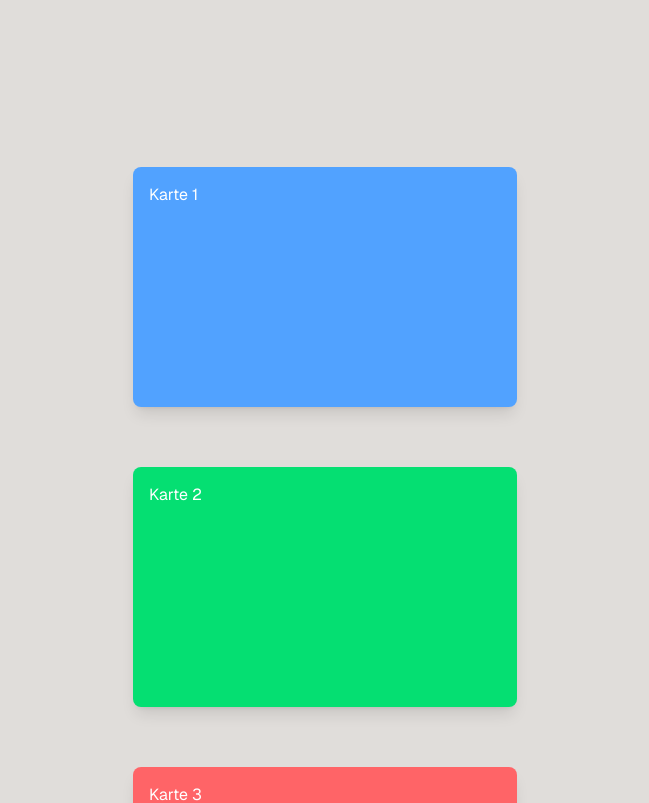
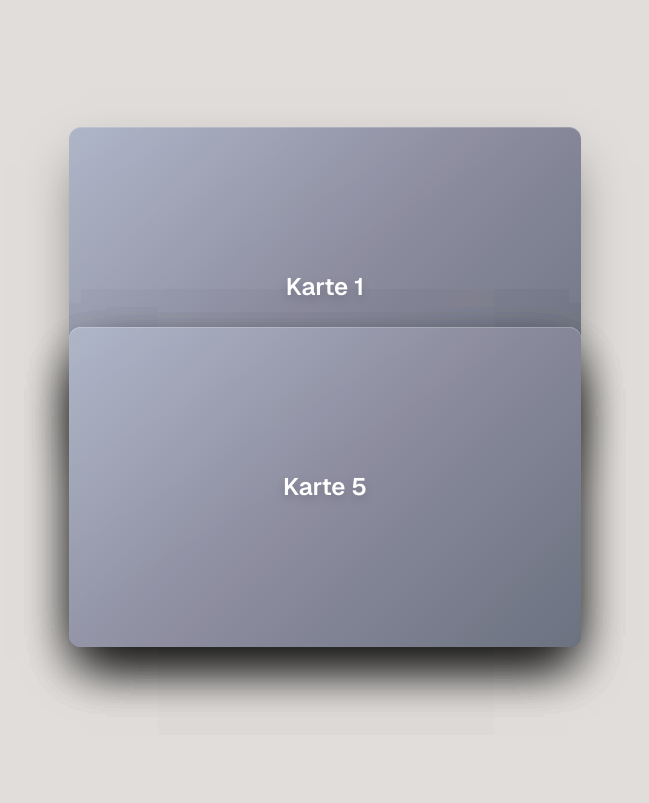
Before and after one commit to JonasHertt/MyWebsite, a Next.js app: page / in a window 1280 px wide. Shown: the part 580-1383 px from the top of the page, without its empty margins (315-964 px from the left). Built offline with nearby package versions, Linux system fonts and the light colour scheme.

Commit message:
adds prettier cardscrolling

```diff
--- a/components/ScrollCards.tsx
+++ b/components/ScrollCards.tsx
@@ -6,56 +6,101 @@ export default function StackedCardsMotion() {
   const { scrollY } = useScroll();
 
   // Scroll-Bereiche - angepasst für größere Karten (proportional größere Offsets)
-  const y1 = useTransform(scrollY, [0, 300, 600, 900], [300, -80, -90, -100]);
-  const y2 = useTransform(scrollY, [300, 600, 900, 1200], [600, -65, -75, -85]);
-  const y3 = useTransform(scrollY, [600, 900, 1200, 1500], [900, -50, -60, -70]);
-  const y4 = useTransform(scrollY, [900, 1200, 1500, 1800], [1200, -35, -45, -55]);
-  const y5 = useTransform(scrollY, [1200, 1500, 1800, 2100], [1500, -20, -30, -40]);
+  const y1 = useTransform(scrollY, [0, 500], [300, -100]);
+  const y2 = useTransform(scrollY, [500, 1000], [500, -85]);
+  const y3 = useTransform(scrollY, [1000, 1500], [500, -70]);
+  const y4 = useTransform(scrollY, [1500, 2000], [500, -55]);
+  const y5 = useTransform(scrollY, [2000, 2500], [500, -40]);
 
-  const s1 = useTransform(scrollY, [0, 200, 400, 600], [1, 0.96, 0.92, 0.88]);
-  const s2 = useTransform(scrollY, [200, 400, 600, 800], [1, 0.97, 0.92, 0.90]);
-  const s3 = useTransform(scrollY, [400, 600, 800, 1000], [1, 0.98, 0.94, 0.92]);
-  const s4 = useTransform(scrollY, [600, 800, 1000, 1200], [1, 0.99, 0.95, 0.94]);
-  const s5 = useTransform(scrollY, [800, 1000, 1200, 1400], [1, 1, 0.96, 0.96]);
+  const s1 = useTransform(scrollY, [0, 500], [1, 0.74]);
+  const s2 = useTransform(scrollY, [500, 1000], [1, 0.77]);
+  const s3 = useTransform(scrollY, [1000, 1500], [1, 0.80]);
+  const s4 = useTransform(scrollY, [1500, 2000], [1, 0.83]);
+  const s5 = useTransform(scrollY, [2000, 2500], [1, 0.86]);
 
 
 
+  const cardStyle = {
+    background: 'linear-gradient(135deg,rgb(170, 178, 197) 0%,rgb(141, 141, 159) 50%,rgb(107, 114, 128) 100%)',
+    boxShadow: '0 25px 50px -12px rgba(0, 0, 0, 0.5), inset 0 1px 0 rgba(255, 255, 255, 0.2)'
+  };
+
   return (
-    <div className="relative h-[2500px] flex justify-center">
+    <div className="relative h-[2700px] flex justify-center">
       <div className="sticky top-40 h-[300px] w-full flex justify-center items-center">
         <motion.div
-          className="absolute w-[30vw] h-[18.75vw] bg-blue-400 text-white p-4 rounded-lg shadow-lg z-10"
-          style={{ y: y1, scale: s1 }}
+          className="absolute w-[40vw] h-[25vw] rounded-xl shadow-2xl overflow-hidden"
+          style={{
+            y: y1,
+            scale: s1,
+            zIndex: 10,
+            ...cardStyle
+          }}
         >
-          Karte 1
+          <div className="absolute inset-0 bg-gradient-to-br from-white/5 via-transparent to-transparent pointer-events-none"></div>
+          <div className="relative h-full p-6 text-gray-800 flex items-center justify-center">
+            <span className="text-2xl font-semibold drop-shadow-lg text-white">Karte 1</span>
+          </div>
         </motion.div>
 
         <motion.div
-          className="absolute w-[30vw] h-[18.75vw] bg-green-400 text-white p-4 rounded-lg shadow-lg z-20"
-          style={{ y: y2, scale: s2 }}
+          className="absolute w-[40vw] h-[25vw] rounded-xl shadow-2xl overflow-hidden"
+          style={{
+            y: y2,
+            scale: s2,
+            zIndex: 20,
+            ...cardStyle
+          }}
         >
-          Karte 2
+          <div className="absolute inset-0 bg-gradient-to-br from-white/5 via-transparent to-transparent pointer-events-none"></div>
+          <div className="relative h-full p-6 text-gray-800 flex items-center justify-center">
+            <span className="text-2xl font-semibold drop-shadow-lg text-white">Karte 2</span>
+          </div>
         </motion.div>
 
         <motion.div
-          className="absolute w-[30vw] h-[18.75vw] bg-red-400 text-white p-4 rounded-lg shadow-lg z-30"
-          style={{ y: y3, scale: s3 }}
+          className="absolute w-[40vw] h-[25vw] rounded-xl shadow-2xl overflow-hidden"
+          style={{
+            y: y3,
+            scale: s3,
+            zIndex: 30,
+            ...cardStyle
+          }}
         >
-          Karte 3
+          <div className="absolute inset-0 bg-gradient-to-br from-white/5 via-transparent to-transparent pointer-events-none"></div>
+          <div className="relative h-full p-6 text-gray-800 flex items-center justify-center">
+            <span className="text-2xl font-semibold drop-shadow-lg text-white">Karte 3</span>
+          </div>
         </motion.div>
 
         <motion.div
-          className="absolute w-[30vw] h-[18.75vw] bg-yellow-400 text-white p-4 rounded-lg shadow-lg z-40"
-          style={{ y: y4, scale: s4 }}
+          className="absolute w-[40vw] h-[25vw] rounded-xl shadow-2xl overflow-hidden"
+          style={{
+            y: y4,
+            scale: s4,
+            zIndex: 40,
+            ...cardStyle
+          }}
         >
-          Karte 4
+          <div className="absolute inset-0 bg-gradient-to-br from-white/5 via-transparent to-transparent pointer-events-none"></div>
+          <div className="relative h-full p-6 text-gray-800 flex items-center justify-center">
+            <span className="text-2xl font-semibold drop-shadow-lg text-white">Karte 4</span>
+          </div>
         </motion.div>
 
         <motion.div
-          className="absolute w-[30vw] h-[18.75vw] bg-purple-400 text-white p-4 rounded-lg shadow-lg z-50"
-          style={{ y: y5, scale: s5 }}
+          className="absolute w-[40vw] h-[25vw] rounded-xl shadow-2xl overflow-hidden"
+          style={{
+            y: y5,
+            scale: s5,
+            zIndex: 50,
+            ...cardStyle
+          }}
         >
-          Karte 5
+          <div className="absolute inset-0 bg-gradient-to-br from-white/5 via-transparent to-transparent pointer-events-none"></div>
+          <div className="relative h-full p-6 text-gray-800 flex items-center justify-center">
+            <span className="text-2xl font-semibold drop-shadow-lg text-white">Karte 5</span>
+          </div>
         </motion.div>
       </div>
     </div>
```
